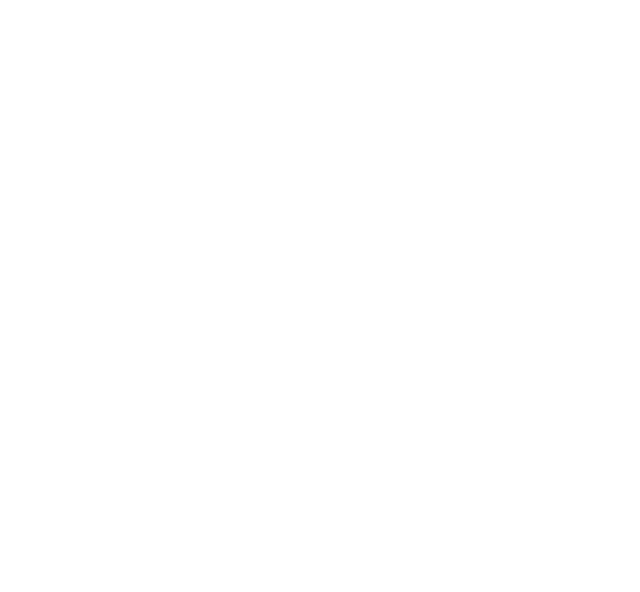
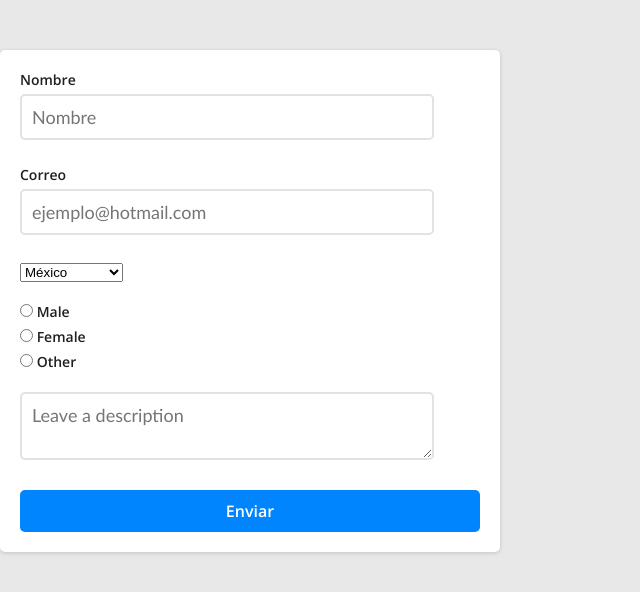
Before and after one commit to Waldooh/FrontEndMrCoach, a React (Create React App) app: page / in a window 1280 px wide. Shown: the top 592 px of the page, without its empty margins (0-640 px from the left). Built offline with nearby package versions, Linux system fonts and the light colour scheme.

Commit message:
Making a form with Formik framework

```diff
--- a/package.json
+++ b/package.json
@@ -6,8 +6,11 @@
     "@testing-library/jest-dom": "^5.16.1",
     "@testing-library/react": "^12.1.2",
     "@testing-library/user-event": "^13.5.0",
+    "bootstrap": "^5.1.3",
+    "formik": "^2.2.9",
     "react": "^17.0.2",
     "react-dom": "^17.0.2",
+    "react-router-dom": "^6.2.1",
     "react-scripts": "5.0.0",
     "web-vitals": "^2.1.2"
   },
--- a/src/App.css
+++ /dev/null
@@ -1,38 +0,0 @@
-.App {
-  text-align: center;
-}
-
-.App-logo {
-  height: 40vmin;
-  pointer-events: none;
-}
-
-@media (prefers-reduced-motion: no-preference) {
-  .App-logo {
-    animation: App-logo-spin infinite 20s linear;
-  }
-}
-
-.App-header {
-  background-color: #282c34;
-  min-height: 100vh;
-  display: flex;
-  flex-direction: column;
-  align-items: center;
-  justify-content: center;
-  font-size: calc(10px + 2vmin);
-  color: white;
-}
-
-.App-link {
-  color: #61dafb;
-}
-
-@keyframes App-logo-spin {
-  from {
-    transform: rotate(0deg);
-  }
-  to {
-    transform: rotate(360deg);
-  }
-}
--- a/src/App.js
+++ /dev/null
@@ -1,11 +0,0 @@
-import './App.css';
-
-function App() {
-  return (
-    <div>
-
-    </div>
-  );
-}
-
-export default App;
--- /dev/null
+++ b/src/Styles/Form.css
@@ -0,0 +1,94 @@
+@import url('https://fonts.googleapis.com/css2?family=Open+Sans:wght@400;600&display=swap');
+
+* {
+	padding: 0px;
+	margin: 0;
+	box-sizing: border-box;
+}
+
+body {
+	background: #E8E8E8;
+	font-family: 'Open Sans', sans-serif;
+}
+
+.contenedor {
+	min-height: 100vh;
+	display: flex;
+	align-items: flex-start;
+	justify-content: center;
+}
+
+.formulario {
+    max-width: 500px;
+    min-width: 100px;
+    margin-top: 50px;
+    background: #fff;
+    border-radius: 5px;
+    padding: 20px;
+    box-shadow: rgba(0, 0, 0, 0.16) 0px 1px 4px;
+}
+
+.formulario > div {
+    margin-bottom: 20px;
+}
+
+.formulario label {
+    display: block;
+    font-weight: 600;
+    font-size: 14px;
+    margin-bottom: 5px;
+    color: #1f1f1f;
+}
+
+.formulario input,
+.formulario textarea {
+    font-family:'Gill Sans', 'Gill Sans MT', Calibri, 'Trebuchet MS', sans-serif;
+    width: 90%;
+    border-radius: 5px;
+    border: 2px solid #e2e2e2;
+    font-size: 18px;
+    padding: 10px;
+    margin-bottom: 5px;
+    color: #1f1f1f;
+}
+
+.formulario input:focus {
+	outline: none;
+	border: 2px solid #0085FF;
+}
+
+.formulario .error {
+	color: #e92b2d;
+	font-weight: 600;
+	font-size: 12px;
+}
+
+.formulario button[type="submit"] {
+	display: block;
+	background: #0085FF;
+	font-weight: 600;
+	font-family: 'Open Sans', sans-serif;
+	border: none;
+	cursor: pointer;
+	width: 100%;
+	padding: 10px;
+	border-radius: 5px;
+	color: #fff;
+	font-size: 16px;
+	transition: .3s ease all;
+}
+
+.formulario button[type="submit"]:hover {
+	background: #0051ff;
+}
+
+.formulario .succes {
+	text-align: center;
+	font-size: 14px;
+	padding-top: 20px;
+	color: #02a802;
+}
+
+.formulario input[type="radio"] {
+	width: auto;
+}
--- a/src/index.css
+++ /dev/null
@@ -1,13 +0,0 @@
-body {
-  margin: 0;
-  font-family: -apple-system, BlinkMacSystemFont, 'Segoe UI', 'Roboto', 'Oxygen',
-    'Ubuntu', 'Cantarell', 'Fira Sans', 'Droid Sans', 'Helvetica Neue',
-    sans-serif;
-  -webkit-font-smoothing: antialiased;
-  -moz-osx-font-smoothing: grayscale;
-}
-
-code {
-  font-family: source-code-pro, Menlo, Monaco, Consolas, 'Courier New',
-    monospace;
-}
--- a/src/index.js
+++ b/src/index.js
@@ -1,7 +1,6 @@
 import React from 'react';
 import ReactDOM from 'react-dom';
-import './index.css';
-import App from './App';
+import App from './routes/App';
 import { BrowserRouter } from "react-router-dom";
 
 ReactDOM.render(
--- /dev/null
+++ b/src/pages/Form.js
@@ -0,0 +1,104 @@
+import React, { useState } from 'react';
+import '../Styles/Form.css';
+import { Formik, Form, Field, ErrorMessage } from 'formik';
+
+const Formulario = () => {
+
+  const [formSended, setFormSended] = useState(false)
+
+  return (
+    <>
+      <Formik
+        initialValues={{
+          nombre: "",
+          correo: ""
+        }}
+        validate={(values) => {
+          let err = {}
+
+          // Validación de nombre de usuario
+          if(!values.nombre) {
+            err.nombre = 'Por favor ingresa tu nombre'
+          } else if(!/^[a-zA-ZÀ-ÿ\s]{1,40}$/.test(values.nombre)) {
+            err.nombre = 'El nombre no puede contener caracteres especiales'
+          }
+
+          // Validación de nombre de correo
+          if(!values.correo) {
+            err.correo = 'Por favor ingresa un correo electrónico'
+          } else if(!/^[a-zA-Z0-9_.+-]+@[a-zA-Z0-9-]+\.[a-zA-Z0-9-.]+$/.test(values.correo)) {
+            err.correo = 'El correo solo puede contener letras, numeros, guiones y puntos'
+          }
+          return err;
+        }}
+        onSubmit={(values, {resetForm}) => {
+          resetForm();
+          console.log("Formulario enviado");
+          setFormSended(true);
+          setTimeout(() => setFormSended(false), 5000);
+        }}
+      >
+        {({errors}) => (
+          <Form className='formulario'>
+            <div>
+              <label htmlFor="nombre">Nombre</label>
+              <Field
+                type={"text"}
+                id="nombre"
+                name="nombre"
+                placeholder="Nombre"
+              />
+              <ErrorMessage name='nombre' component={() => (
+                <div className='error'>{errors.nombre}</div>)}
+              />
+            </div>
+
+            <div>
+              <label htmlFor="correo">Correo</label>
+              <Field
+                type={"text"}
+                id="correo"
+                name="correo"
+                placeholder="ejemplo@hotmail.com"
+              />
+              <ErrorMessage name='correo' component={() => (
+                <div className='error'>{errors.correo}</div>)}
+              />
+            </div>
+
+            <div>
+              <Field name="pais" as="select">
+                <option value={"méxico"}> México </option>
+                <option value={"españa"}> España </option>
+                <option value={"argentina"}> Argentina </option>
+                <option value={"colombia"}> Colombia </option>
+                <option value={"usa"}> United States </option>
+              </Field>
+            </div>
+
+            <div>
+              <label>
+                <Field type={"radio"} name="gender" value="Male" /> Male
+              </label>
+              <label>
+                <Field type={"radio"} name="gender" value="Female" /> Female
+              </label>
+              <label>
+                <Field type={"radio"} name="gender" value="Other" /> Other
+              </label>
+            </div>
+
+            <div>
+              <Field name="description" as="textarea" placeholder="Leave a description" />
+            </div>
+
+            <button type={"submit"}>Enviar</button>
+            {formSended && <p className='succes'>Formulario enviado exitosamente!</p>}
+          </Form>
+        )}
+      </Formik>
+    </>
+  );
+}
+
+export default Formulario;
--- /dev/null
+++ b/src/routes/App.js
@@ -0,0 +1,13 @@
+import React from 'react';
+import { Routes, Route } from 'react-router-dom';
+import Formulario from '../pages/Form';
+
+function App() {
+  return (
+    <Routes>
+      <Route path="/" element={<Formulario />} />
+    </Routes>
+  );
+}
+
+export default App;
```
Also changed, not shown: src/Styles/Login.css (added, +13 -0 lines), src/pages/Login.js (added, +25 -0 lines), 1 other file (tests, documents, lock files or other folders).
